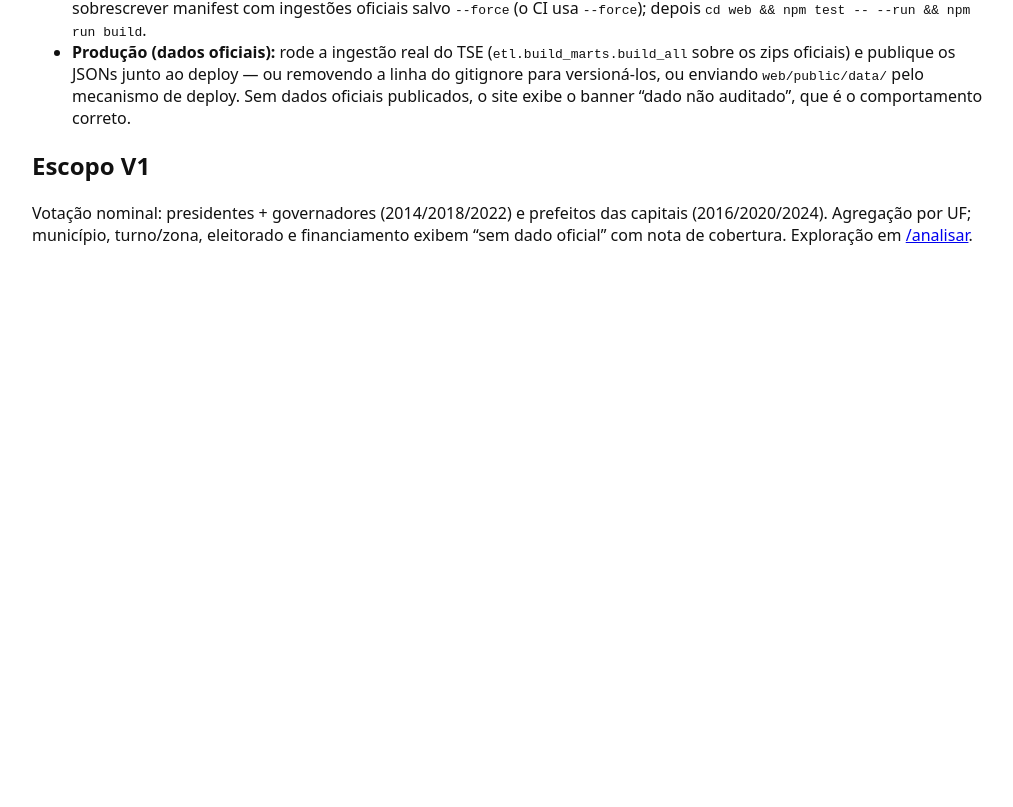
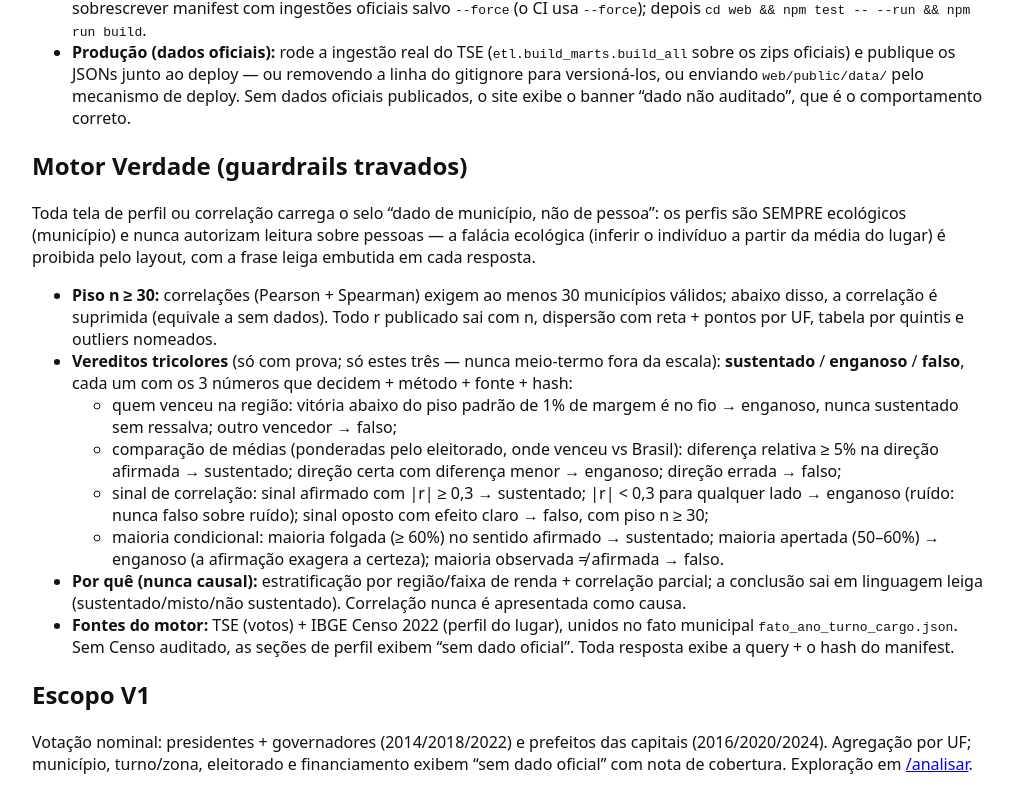
Before and after one commit to EmiyaKiritsugu3/eleicoes, a Next.js app in the folder web/: page /metodologia in a window 1280 px wide. Shown: the part 835-1642 px from the top of the page, without its empty margins (128-1141 px from the left). Before the commit the page ends 1113 px from the top, so only its background shows below. Built offline with nearby package versions, Linux system fonts and the light colour scheme.

Commit message:
feat: add motor methodology, extended audit and ci

```diff
--- a/web/app/metodologia/page.tsx
+++ b/web/app/metodologia/page.tsx
@@ -103,6 +103,70 @@ export default function Metodologia() {
         </ul>
       </section>
 
+      <section aria-label="Motor Verdade">
+        <h2>Motor Verdade (guardrails travados)</h2>
+        <p>
+          Toda tela de perfil ou correlação carrega o selo “dado de município,
+          não de pessoa”: os perfis são SEMPRE ecológicos (município) e nunca
+          autorizam leitura sobre pessoas — a falácia ecológica (inferir o
+          indivíduo a partir da média do lugar) é proibida pelo layout, com a
+          frase leiga embutida em cada resposta.
+        </p>
+        <ul>
+          <li>
+            <strong>Piso n ≥ 30:</strong> correlações (Pearson + Spearman)
+            exigem ao menos 30 municípios válidos; abaixo disso, a correlação é
+            suprimida (equivale a sem dados). Todo r publicado sai com n,
+            dispersão com reta + pontos por UF, tabela por quintis e outliers
+            nomeados.
+          </li>
+          <li>
+            <strong>Vereditos tricolores</strong> (só com prova; só estes três —
+            nunca meio-termo fora da escala): <strong>sustentado</strong> /{" "}
+            <strong>enganoso</strong> / <strong>falso</strong>, cada um com os 3
+            números que decidem + método + fonte + hash:
+            <ul>
+              <li>
+                quem venceu na região: vitória abaixo do piso padrão de 1% de
+                margem é no fio → enganoso, nunca sustentado sem ressalva;
+                outro vencedor → falso;
+              </li>
+              <li>
+                comparação de médias (ponderadas pelo eleitorado, onde venceu
+                vs Brasil): diferença relativa ≥ 5% na direção afirmada →
+                sustentado; direção certa com diferença menor → enganoso;
+                direção errada → falso;
+              </li>
+              <li>
+                sinal de correlação: sinal afirmado com |r| ≥ 0,3 →
+                sustentado; |r| &lt; 0,3 para qualquer lado → enganoso (ruído:
+                nunca falso sobre ruído); sinal oposto com efeito claro →
+                falso, com piso n ≥ 30;
+              </li>
+              <li>
+                maioria condicional: maioria folgada (≥ 60%) no sentido
+                afirmado → sustentado; maioria apertada (50–60%) → enganoso (a
+                afirmação exagera a certeza); maioria observada ≠ afirmada →
+                falso.
+              </li>
+            </ul>
+          </li>
+          <li>
+            <strong>Por quê (nunca causal):</strong> estratificação por
+            região/faixa de renda + correlação parcial; a conclusão sai em
+            linguagem leiga (sustentado/misto/não sustentado). Correlação nunca
+            é apresentada como causa.
+          </li>
+          <li>
+            <strong>Fontes do motor:</strong> TSE (votos) + IBGE Censo 2022
+            (perfil do lugar), unidos no fato municipal{" "}
+            <code>fato_ano_turno_cargo.json</code>. Sem Censo auditado, as
+            seções de perfil exibem “sem dado oficial”. Toda resposta exibe a
+            query + o hash do manifest.
+          </li>
+        </ul>
+      </section>
+
       <section aria-label="Escopo V1">
         <h2>Escopo V1</h2>
         <p>
```
Also changed, not shown: web/app/auditoria/page.tsx (+23 -3 lines), 2 other files (tests, documents, lock files or other folders).
